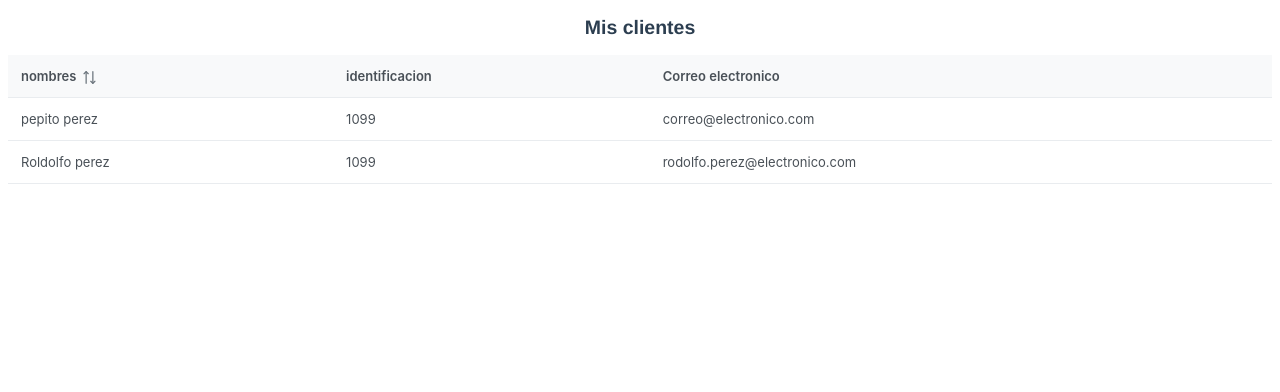
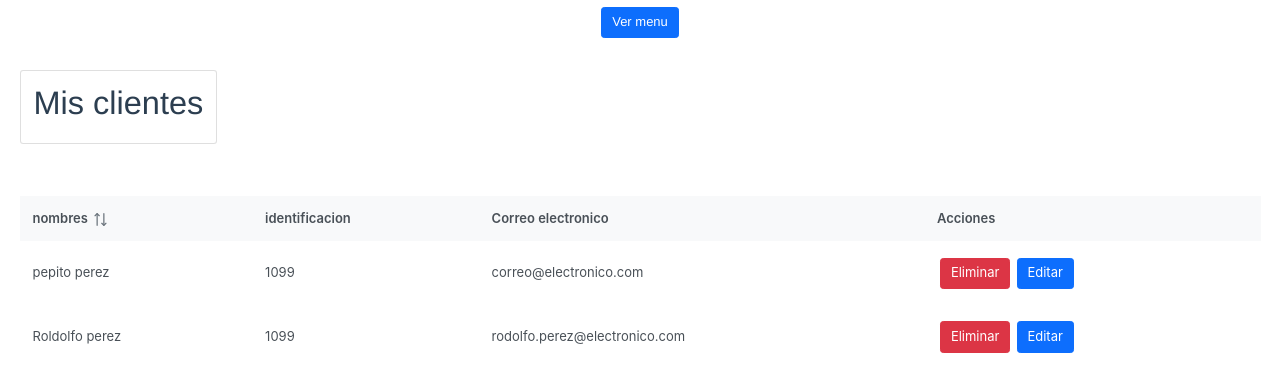
Before and after one commit to Grupo-2-E8/mintic_vue, a Vue app: page /clientes in a window 1280 px wide. Shown: the top 392 px of the page. Built offline with nearby package versions, Linux system fonts and the light colour scheme.

Commit message:
agregando sidebar

```diff
--- /dev/null
+++ b/src/libs/index.js
@@ -0,0 +1 @@
+import './bootstrap'
--- a/src/views/clientes/index.vue
+++ b/src/views/clientes/index.vue
@@ -1,15 +1,57 @@
 <template>
   <section>
-    <div class="">
+    <Sidebar v-model:visible="visibleLeft">
+      <div class="d-flex w-100 flex-column">
+        <router-link :to="{name: 'clientes'}" class="w-100 mb-2">
+          Clientes
+        </router-link>
+        <router-link :to="{name: 'pedidos'}" class="w-100 mb-2">
+          Pedidos
+        </router-link>
+      </div>
+    </Sidebar>
+    <button
+    type="button"
+    class="btn btn-primary mt-2"
+    @click="handleMenuToggle"
+    >
+      Ver menu
+    </button>
+    <div class="d-flex w-100 p-4">
+      <div class="card my-3">
+        <div class="card-body">
           <h1>Mis clientes</h1>
         </div>
+      </div>
+    </div>
+    <div class="p-4">
       <DataTable
       :value="getClientes"
       >
         <Column header="nombres" field="nombres"  sortable />
-      <Column header="identificacion" field="identificacion"  />
+        <Column
+        header="identificacion"
+        field="identificacion"
+        />
         <Column header="Correo electronico" field="correo"  />
+        <Column header="Acciones">
+          <template #body>
+            <button
+            type="button"
+            class="btn btn-danger m-1"
+            >
+              Eliminar
+            </button>
+            <button
+            type="button"
+            class="btn btn-primary m-1"
+            >
+              Editar
+            </button>
+          </template>
+        </Column>
       </DataTable>
+    </div>
   </section>
 </template>
 
@@ -17,12 +59,16 @@
 import DataTable from 'primevue/datatable'
 import Column from 'primevue/column'
 import {computed, ref} from 'vue'
+import Sidebar from 'primevue/sidebar';
+
 export default {
   components:{
     DataTable,
-    Column
+    Column,
+    Sidebar
   },
   setup(){
+    const visibleLeft = ref(false)
     const clientes = ref([
       {
         nombres: 'pepito perez',
@@ -36,8 +82,13 @@ export default {
       }
     ])
     const getClientes = computed(() => clientes.value)
+    const handleMenuToggle = ()=>{
+      visibleLeft.value = !visibleLeft.value
+    }
     return {
-      getClientes
+      getClientes,
+      visibleLeft,
+      handleMenuToggle
     }
   }
 
```
Lines whose indentation alone changed are shown as unchanged.
